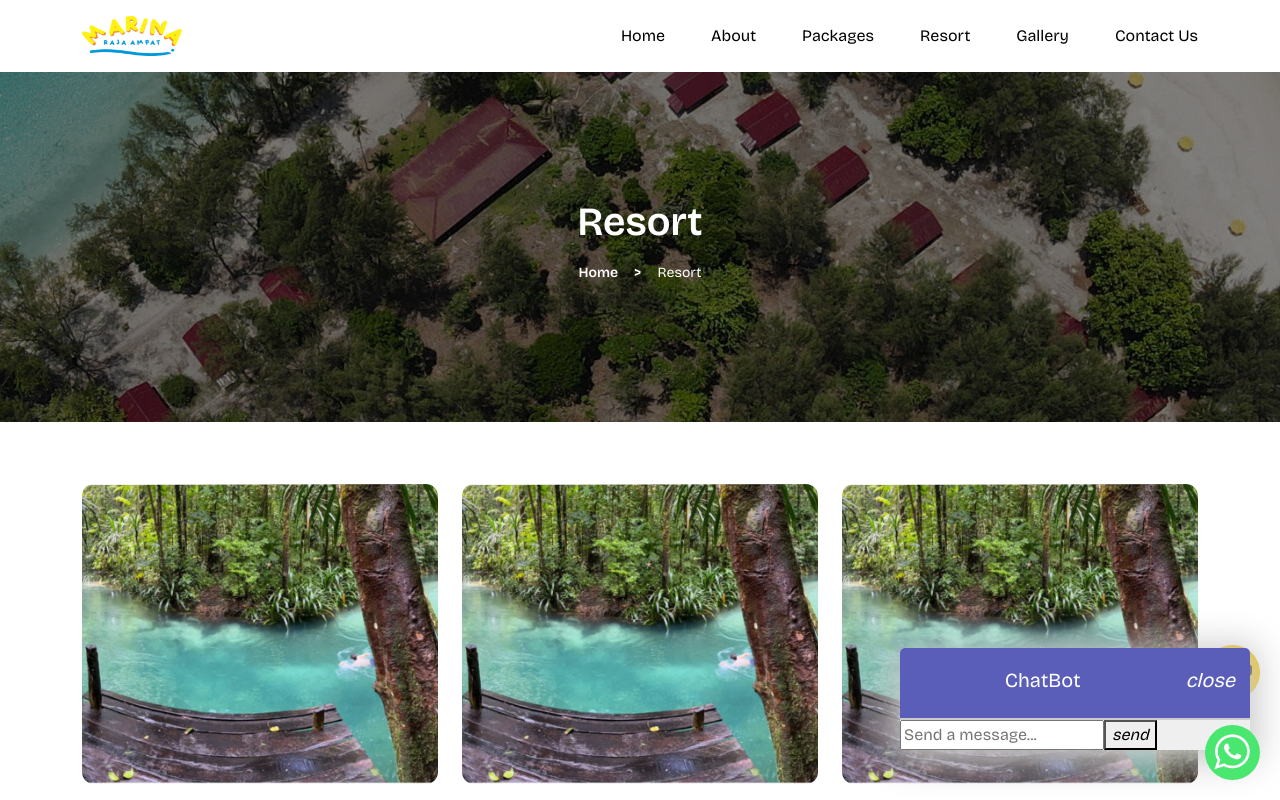
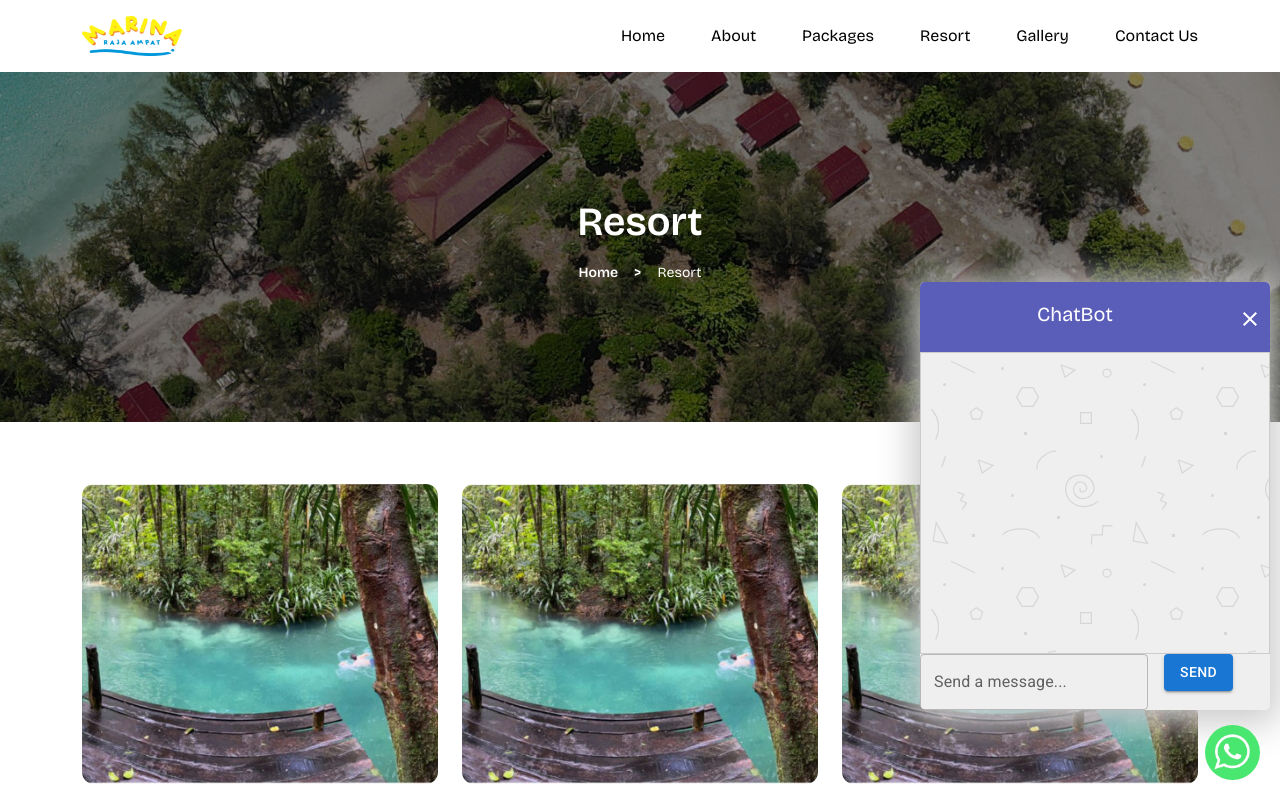
Before and after one commit to abewartech/bayubuanatravel-clone, a Next.js app: page /resort in a window 1280 px wide. Both pictures are taken after a click on the element 1232 px from the left and 672 px from the top of the page. Shown: the top 800 px of the page. Built offline with nearby package versions, Linux system fonts and the light colour scheme.

Commit message:
💄 chat box

```diff
--- a/package.json
+++ b/package.json
@@ -12,6 +12,7 @@
     "@emotion/react": "^11.11.1",
     "@emotion/styled": "^11.11.0",
     "@fontsource/roboto": "^5.0.8",
+    "@mui/icons-material": "^5.14.9",
     "@mui/material": "^5.14.9",
     "@splidejs/react-splide": "^0.7.12",
     "bootstrap": "^5.2.3",
--- a/pages/_document.js
+++ b/pages/_document.js
@@ -8,6 +8,12 @@ export default function Document() {
           href="https://fonts.googleapis.com/css2?family=Poppins:wght@400;500;600;700&display=swap"
           rel="stylesheet"
         />
+        <link rel="preconnect" href="https://fonts.googleapis.com" />
+        <link rel="preconnect" href="https://fonts.gstatic.com" crossorigin />
+        <link
+          rel="stylesheet"
+          href="https://fonts.googleapis.com/css2?family=Roboto:wght@300;400;500;600;700&display=swap"
+        />
       </Head>
       <body>
         <Main />
--- a/src/components/common/LiveChat/LiveChat.module.scss
+++ b/src/components/common/LiveChat/LiveChat.module.scss
@@ -44,8 +44,8 @@
 .chat_box {
   background: #efefef;
   position: fixed;
-  right: 30px;
-  bottom: 50px;
+  right: 10px;
+  bottom: 90px;
   width: 350px;
   max-width: 85vw;
   max-height: 100vh;
--- a/src/components/common/LiveChat/index.js
+++ b/src/components/common/LiveChat/index.js
@@ -1,7 +1,12 @@
 import Image from "next/image";
 import livechat from "../../../../public/assets/logo/livechat.png";
 import styles from "./LiveChat.module.scss";
+import Button from "@mui/material/Button";
 import { useState, useEffect } from "react";
+import ClearIcon from "@mui/icons-material/Clear";
+import { IconButton, TextField } from "@mui/material";
+import Grid from "@mui/material/Unstable_Grid2";
+import Box from "@mui/material/Box";
 export default function LiveChatComponent(props) {
   const [messages, setMessages] = useState([]);
   const [inputMessage, setInputMessage] = useState("");
@@ -35,13 +40,20 @@ export default function LiveChatComponent(props) {
           {/* Chat Box Header */}
           <div className={styles.chat_box_header}>
             ChatBot
-            <span className={styles.chat_box_toggle} onClick={toggleChat}>
-              <i className="material-icons">close</i>
-            </span>
+            <IconButton
+              aria-label="delete"
+              color="success"
+              className={styles.chat_box_toggle}
+              onClick={toggleChat}
+              style={{ color: "white" }}
+            >
+              <ClearIcon />
+            </IconButton>
           </div>
 
           {/* Chat Box Body */}
           <div className={styles.chat_box_body}>
+            <Box sx={{ p: 2, height: 300, }}>
               <div className={styles.chat_box_overlay}></div>
               <div className="chat-logs">
                 {messages.map((message, index) => (
@@ -56,21 +68,35 @@ export default function LiveChatComponent(props) {
                   </div>
                 ))}
               </div>
+            </Box>
           </div>
 
           {/* Chat Box Input */}
           <div className="chat-input">
             <form onSubmit={handleSubmit}>
-              <input
+              <Grid container spacing={2}>
+                <Grid xs={8}>
+                  <TextField
                     type="text"
                     id="chat-input"
-                placeholder="Send a message..."
                     value={inputMessage}
                     onChange={(e) => setInputMessage(e.target.value)}
+                    label="Send a message..."
+                    variant="outlined"
+                    fullWidth
                   />
-              <button type="submit" className="chat-submit" id="chat-submit">
-                <i className="material-icons">send</i>
-              </button>
+                </Grid>
+                <Grid xs={4}>
+                  <Button
+                    variant="contained"
+                    type="submit"
+                    className="chat-submit"
+                    id="chat-submit"
+                  >
+                    Send
+                  </Button>
+                </Grid>
+              </Grid>
             </form>
           </div>
         </div>
```
Also changed, not shown: 1 other file (tests, documents, lock files or other folders). Lines whose indentation alone changed are shown as unchanged.
